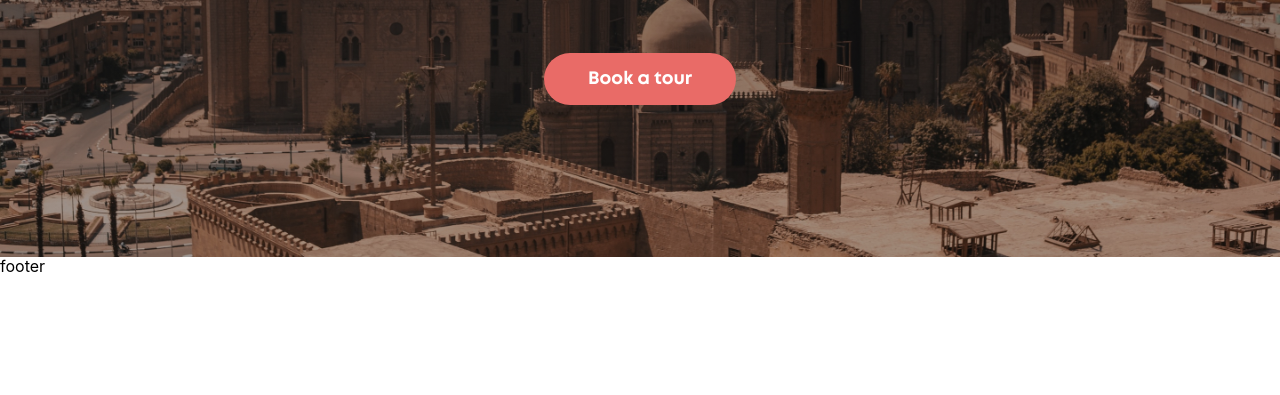
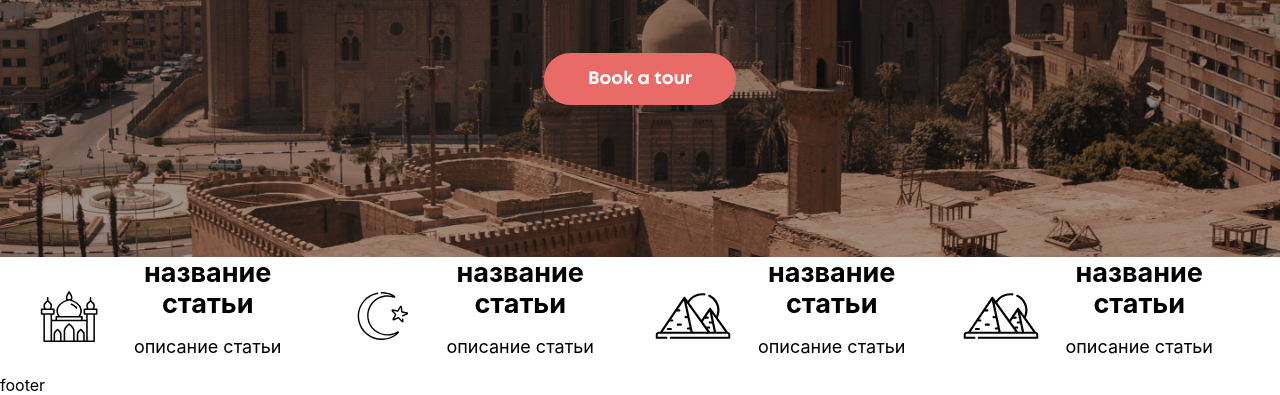
Before and after one commit to Armen-Kazarov/www-miaterra, a website with bundled scripts: page src/index.html in a window 1280 px wide. Shown: the part 543-938 px from the top of the page. Before the commit the page ends 819 px from the top, so only its background shows below. Built offline with nearby package versions, Linux system fonts and the light colour scheme; files whose address does not match are found by name.

Commit message:
add slider, but will be contunie it

```diff
--- a/gulp/version.json
+++ b/gulp/version.json
@@ -1,3 +1,3 @@
 {
-    "main": "20221223094826"
+    "main": "20230122222145"
 }
--- a/package.json
+++ b/package.json
@@ -37,7 +37,7 @@
     "gulp-webpcss": "^1.1.1",
     "gulp-zip": "^5.1.0",
     "sass": "^1.55.0",
-    "swiper": "^8.4.4",
+    "swiper": "^8.4.6",
     "webp-converter": "^2.2.3",
     "webpack": "^5.74.0",
     "webpack-stream": "^7.0.0"
--- /dev/null
+++ b/src/html/someInfoCountry.html
@@ -0,0 +1,73 @@
+<section class="some-info-of-countrys">
+  <div class="container">
+    <div class="swiper mySwiper">
+      <div class="swiper-wrapper">
+        <div class="swiper-slide">
+          <img
+            class="swiper-slide__image"
+            src="./img/icons/castle.svg"
+            alt="image"
+          />
+          <div class="slide-text">
+            <h2 class="slide-text__article-title">
+              название статьи
+            </h2>
+            <p class="slide-text__article-description">
+              описание статьи
+            </p>
+          </div>
+        </div>
+        <div class="swiper-slide">
+          <img
+            class="swiper-slide__image"
+            src="./img/icons/moon.svg"
+            alt="image"
+          />
+          <div class="slide-text">
+            <h2 class="slide-text__article-title">
+              название статьи
+            </h2>
+            <p class="slide-text__article-description">
+              описание статьи
+            </p>
+          </div>
+        </div>
+        <div class="swiper-slide">
+          <img
+            class="swiper-slide__image"
+            src="./img/icons/pyramids.svg"
+            alt="image"
+          />
+          <div class="slide-text">
+            <h2 class="slide-text__article-title">
+              название статьи
+            </h2>
+            <p class="slide-text__article-description">
+              описание статьи
+            </p>
+          </div>
+        </div>
+        <div class="swiper-slide">
+          <img
+            class="swiper-slide__image"
+            src="./img/icons/pyramids.svg"
+            alt="image"
+          />
+          <div class="slide-text">
+            <h2 class="slide-text__article-title">
+              название статьи
+            </h2>
+            <p class="slide-text__article-description">
+              описание статьи
+            </p>
+          </div>
+        </div>
+      </div>
+      <div class="slider-pagination">
+        <div class="swiper-button-next"></div>
+        <div class="swiper-button-prev"></div>
+        <div class="swiper-pagination"></div>
+      </div>
+    </div>
+  </div>
+</section>
--- a/src/index.html
+++ b/src/index.html
@@ -4,13 +4,18 @@
     <meta charset="UTF-8" />
     <meta http-equiv="X-UA-Compatible" content="IE=edge" />
     <meta name="viewport" content="width=device-width, initial-scale=1.0" />
+    <link
+      rel="stylesheet"
+      href="https://cdn.jsdelivr.net/npm/swiper@8.4.6/swiper-bundle.min.css"
+    />
+    <script src="https://cdn.jsdelivr.net/npm/swiper@8.4.6/swiper-bundle.min.js"></script>
     <link rel="stylesheet" href="css/main.min.css" />
     <title>Document</title>
   </head>
   <body>
     @@include('./html/header.html')
     <main>
-      @@include('./html/hero.html')
+      @@include('./html/hero.html') @@include('./html/someInfoCountry.html')
     </main>
     @@include('./html/footer.html')
     <script src="js/app.min.js"></script>
--- a/src/js/app.js
+++ b/src/js/app.js
@@ -4,4 +4,37 @@ import * as burger from "./modules/burgerMenu.js";
 flsFunctions.isWebp();
 burger.burgerMenu();
 
-import Swiper, { Navigation, Pagination } from 'swiper';
+function initSlider() {
+new Swiper('.swiper', {
+  loop: false,
+  sped: 2400,
+  navigation:{
+    nextEl: '.swiper-button-next',
+    prevEl: '.swiper-button-prev',
+  },
+  pagination: {
+    el: '.swiper-pagination',
+    clickable: true
+  },
+  breakpoints: {
+    // when window width is >= 320px
+    320: {
+      slidesPerView: 1,
+      spaceBetween: 20
+    },
+    // when window width is >= 768px
+    768: {
+      slidesPerView: 2,
+      spaceBetween: 30
+    },
+    // when window width is >= 1025px
+    1025: {
+      slidesPerView: 4,
+      spaceBetween: 30,
+      autoplay: false,
+    }
+  }
+});
+}
+
+initSlider();
--- /dev/null
+++ b/src/scss/components/swiper.scss
@@ -0,0 +1,35 @@
+.swiper {
+  width: 100%;
+ }
+
+    .swiper-slide {
+      text-align: center;
+      font-size: 18px;
+      background: #fff;
+
+      /* Center slide text vertically */
+      display: -webkit-box;
+      display: -ms-flexbox;
+      display: -webkit-flex;
+      display: flex;
+      -webkit-box-pack: center;
+      -ms-flex-pack: center;
+      -webkit-justify-content: center;
+      justify-content: center;
+      -webkit-box-align: center;
+      -ms-flex-align: center;
+      -webkit-align-items: center;
+      align-items: center;
+    }
+
+    .swiper-slide img {
+      display: block;
+      // width: 100%;
+      // height: 100%;
+      object-fit: cover;
+    }
+
+    .swiper {
+      margin-left: auto;
+      margin-right: auto;
+    }
--- a/src/scss/main.scss
+++ b/src/scss/main.scss
@@ -7,6 +7,7 @@
 /* Components */
 @import 'components/container';
 @import 'components/btn';
+@import 'components/swiper';
 
 
 /* Sections */
```
Also changed, not shown: dist/css/main.min.css, dist/img/icons/castle.svg (added), dist/img/icons/moon.svg (added), dist/img/icons/pyramids.svg (added), dist/img/icons/star.svg (added), dist/img/sprites/swiper-icons-sprite.svg (added), dist/index.html, dist/js/app.min.js, src/img/icons/castle.svg (added), src/img/icons/moon.svg (added), src/img/icons/pyramids.svg (added), src/img/icons/star.svg (added), src/img/sprites/swiper-icons-sprite.svg (added), 1 other file.
